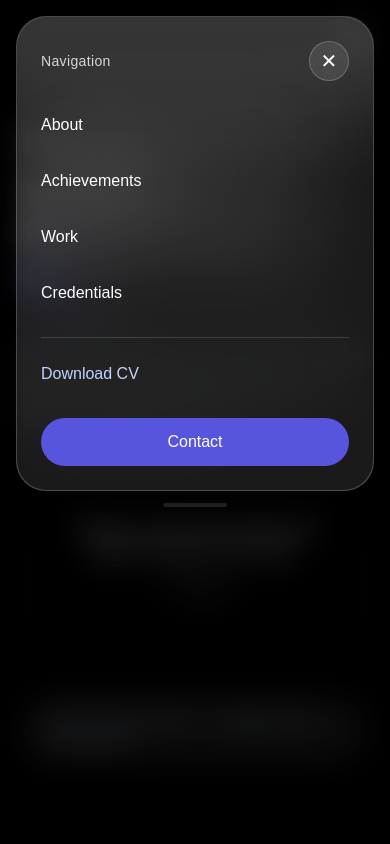
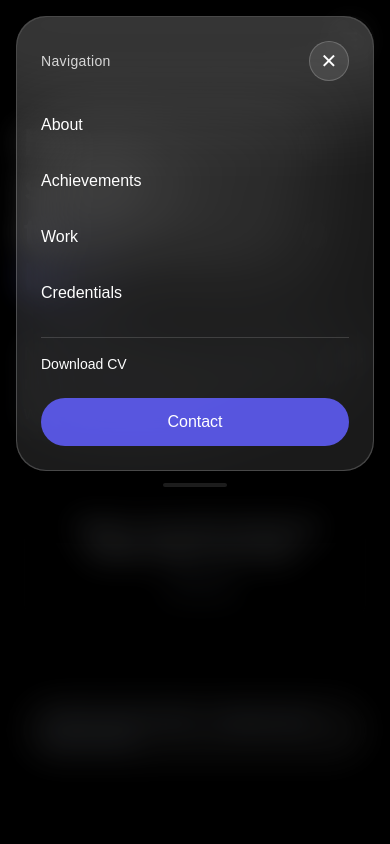
Before and after one commit to MohanaSaravananKumaresan/myportfolio, a Next.js app: page / in a window 390 px wide. Both pictures are taken after a click on the button "Open menu". Shown: the top 844 px of the page. Built offline with nearby package versions, Linux system fonts and the light colour scheme.

Commit message:
Phase 3.8

```diff
--- a/components/Navbar.tsx
+++ b/components/Navbar.tsx
@@ -333,9 +333,8 @@ export default function Navbar() {
 
                                     <a
                                         href="/MohanaSaravanan_CV.pdf"
-                                        target="_blank"
-                                        onClick={closeMobileMenu}
-                                        className="py-2 text-indigo-200 hover:text-indigo-100 transition"
+                                        download
+                                        className="hover:text-indigo-400 transition text-sm whitespace-nowrap"
                                     >
                                         Download CV
                                     </a>
```
Also changed, not shown: 1 other file (tests, documents, lock files or other folders).
